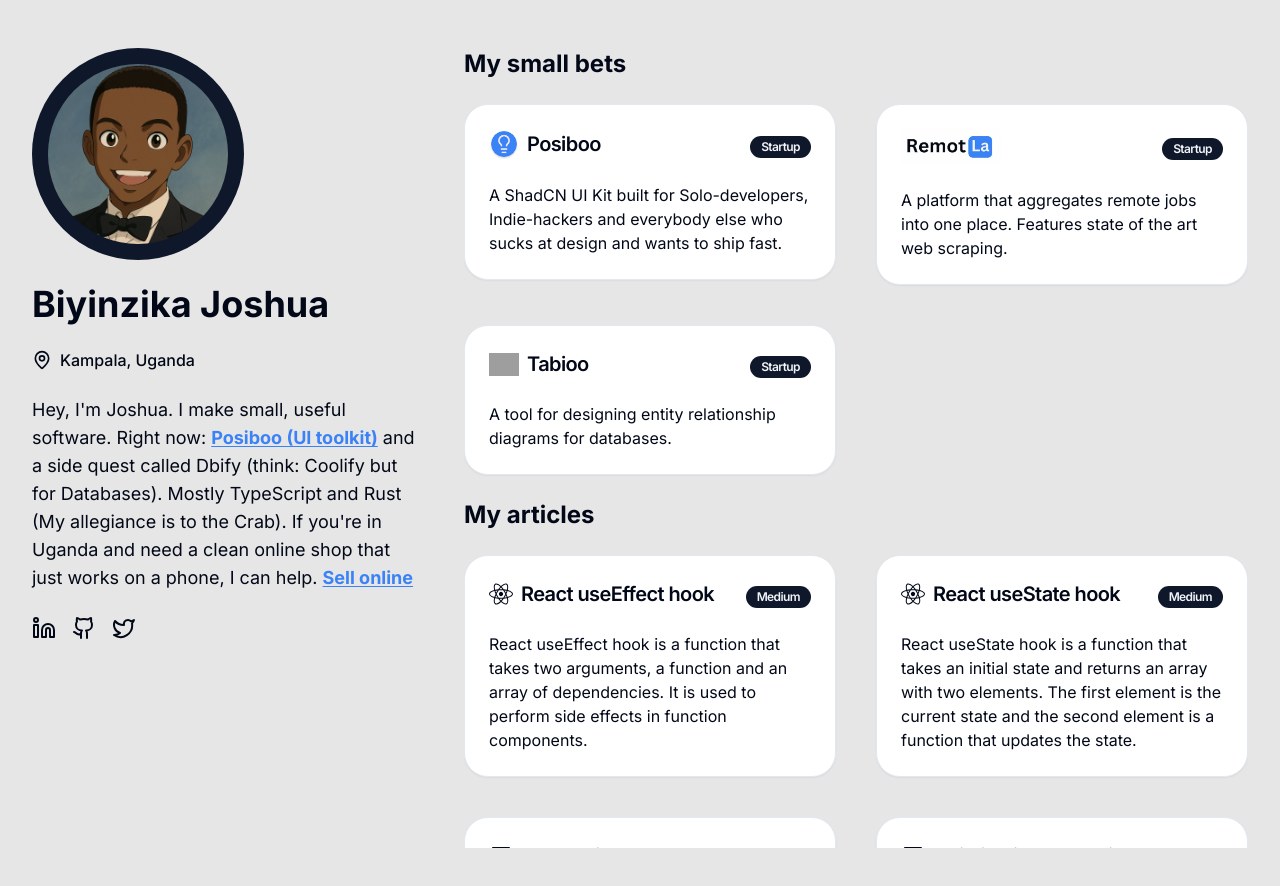
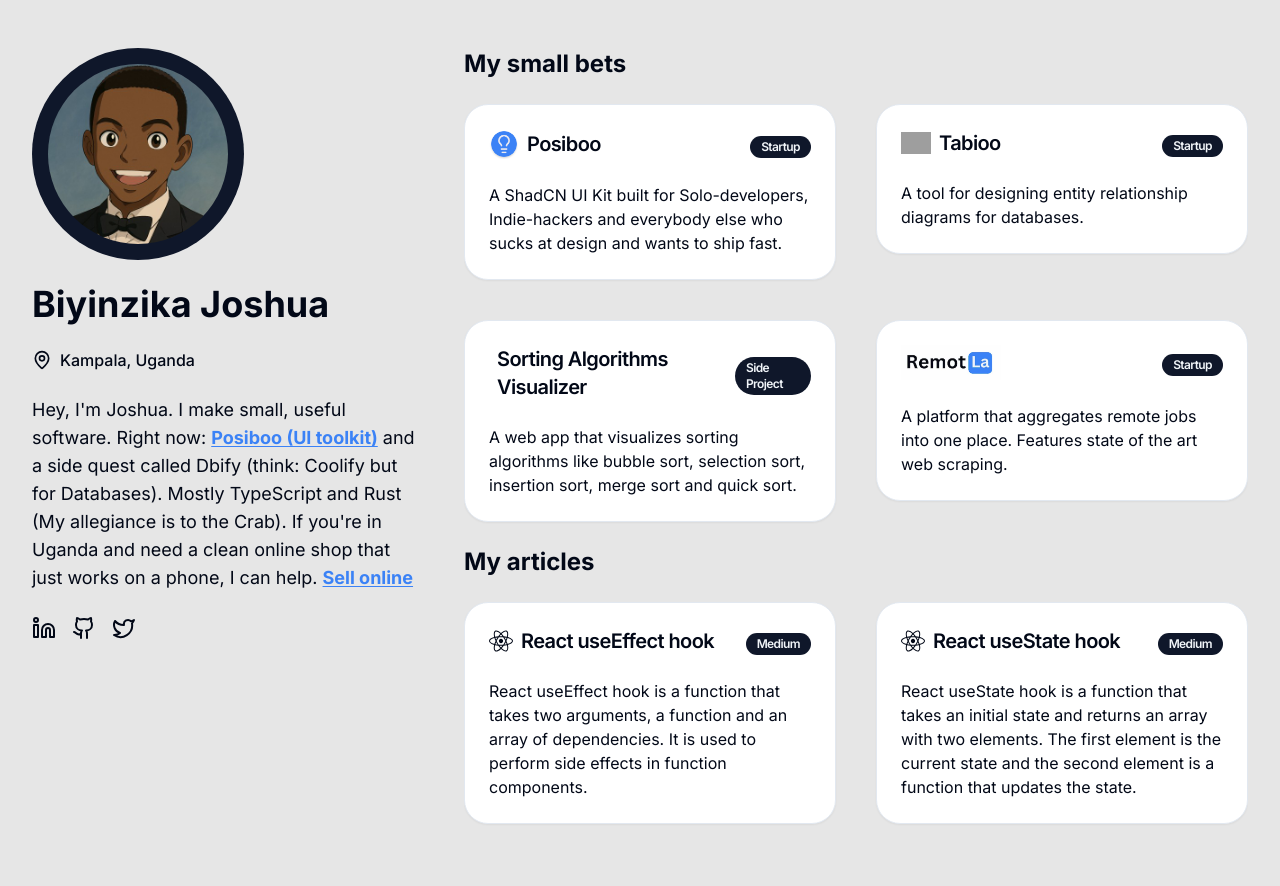
Before and after one commit to Biyinzika-Joshua-J/Portfolio-v4, a Next.js app: page / in a window 1280 px wide. Shown: the top 886 px of the page. Built offline with nearby package versions, Linux system fonts and the light colour scheme; grey boxes are pictures that could not be loaded.

Commit message:
Add new project to portfolio

```diff
--- a/data/data.ts
+++ b/data/data.ts
@@ -32,14 +32,6 @@
   }, */
 
   {
-    title: '',
-    description:
-      'A platform that aggregates remote jobs into one place. Features state of the art web scraping.',
-    image: '/logos/remotla_logo.webp',
-    url: 'https://beta.remotla.com',
-    animation: 'rotate-6'
-  },
-  {
     title: 'Tabioo',
     description: 'A tool for designing entity relationship diagrams for databases.',
     image: '/logos/tabioo.ico',
@@ -47,6 +39,27 @@
     height: 30,
     width: 30,
     animation: 'scale-110'
+  },
+
+  {
+    title: 'Sorting Algorithms Visualizer',
+    description:
+      'A web app that visualizes sorting algorithms like bubble sort, selection sort, insertion sort, merge sort and quick sort.',
+    image: '',
+    url: 'https://cs-sorting-algorithms-visualizer.netlify.app/',
+    height: 30,
+    width: 30,
+    animation: 'scale-110',
+    type: 'Side Project'
+  },
+
+  {
+    title: '',
+    description:
+      'A platform that aggregates remote jobs into one place. Features state of the art web scraping.',
+    image: '/logos/remotla_logo.webp',
+    url: 'https://beta.remotla.com',
+    animation: 'rotate-6'
   }
 ];
 
```
